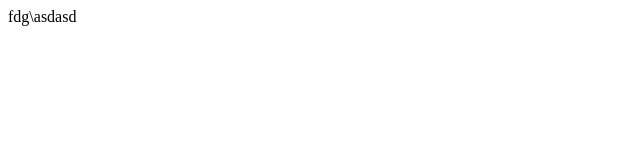
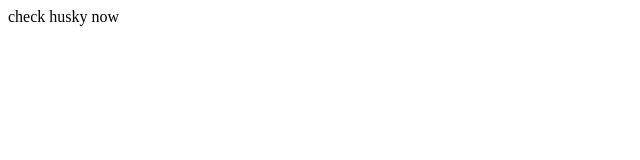
Before and after one commit to PavelMGs/blog, a Next.js app: page / in a window 1280 px wide. Shown: the top 160 px of the page, without its empty margins (0-640 px from the left). Built offline with nearby package versions, Linux system fonts and the light colour scheme.

Commit message:
husky check

```diff
--- a/pages/index.tsx
+++ b/pages/index.tsx
@@ -6,7 +6,7 @@ console.log('object');
     }, [])
     return (
         <div>
- fdg\asdasd
+ check husky now
         </div>
     )
 }
```
